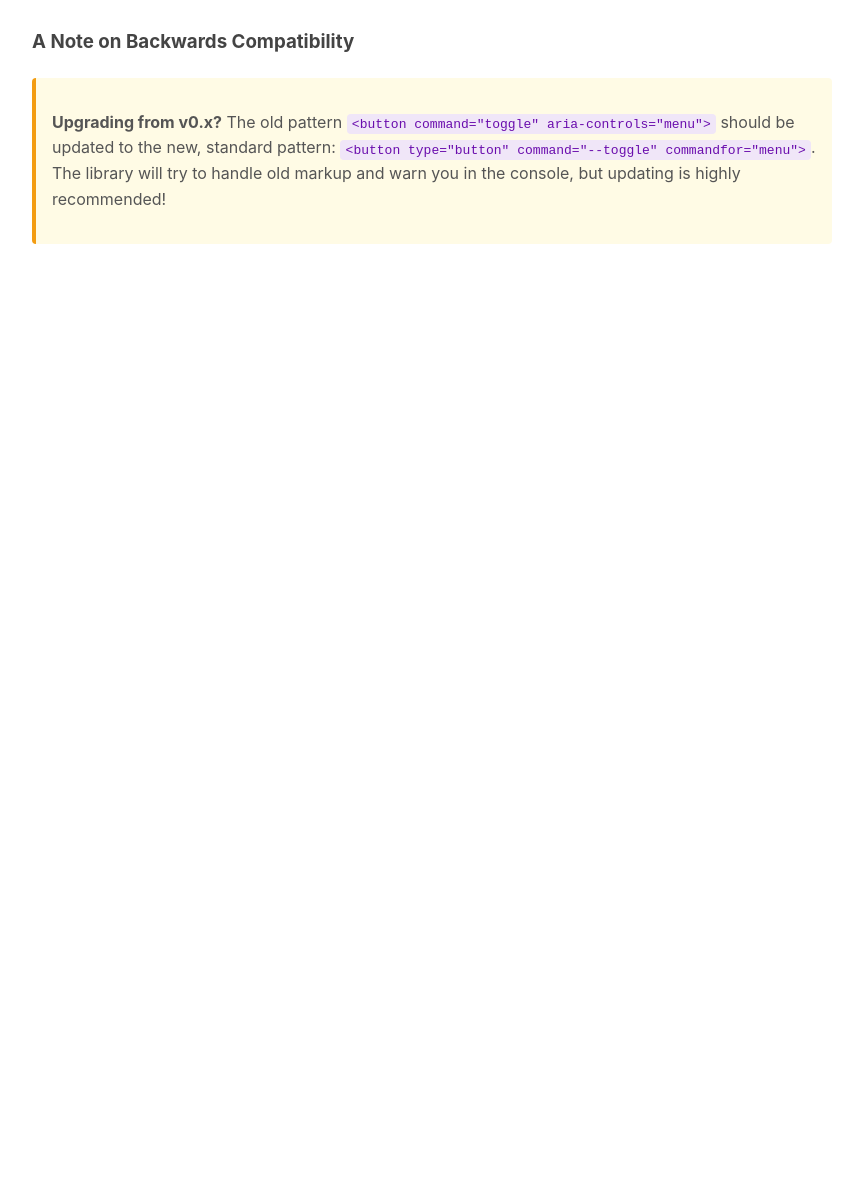
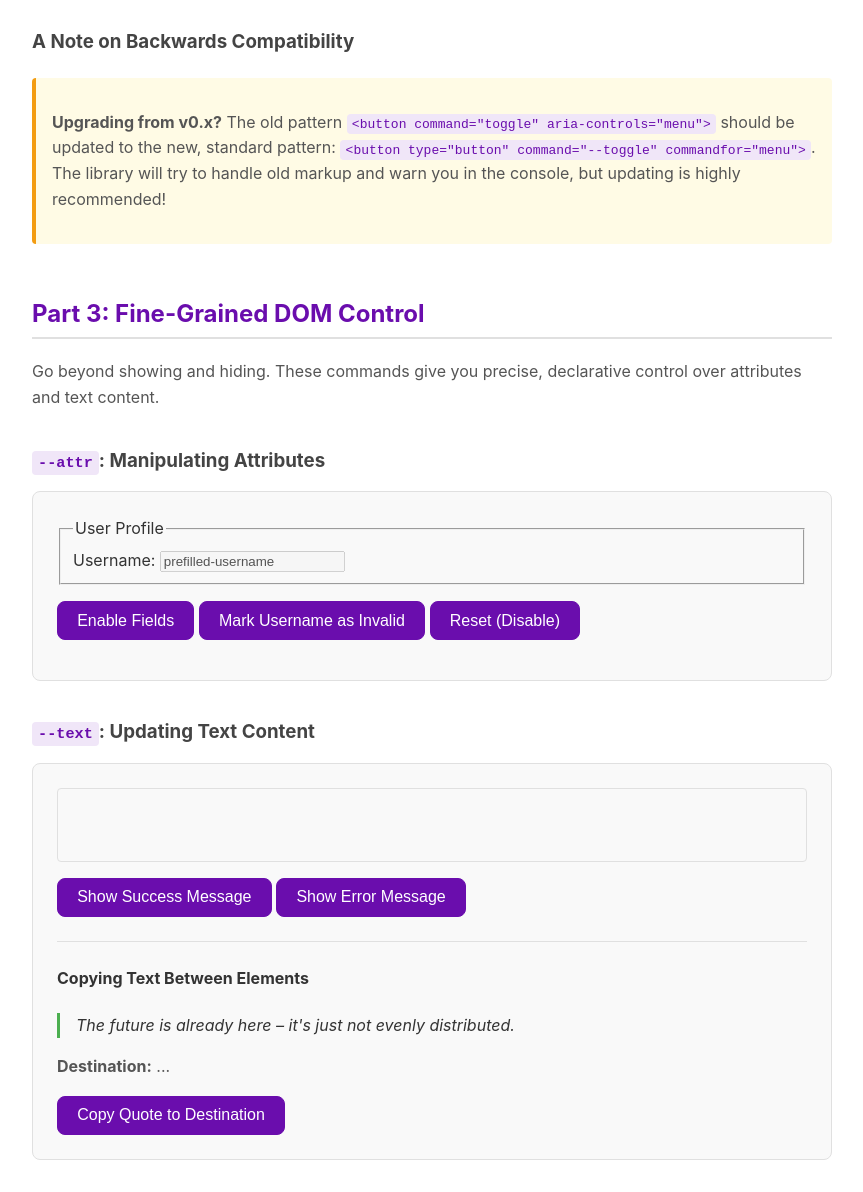
Before and after one commit to olgam4/invokers, a website: page docs/example.html in a window 1280 px wide. Shown: the part 1569-2761 px from the top of the page, without its empty margins (208-1071 px from the left). Before the commit the page ends 1869 px from the top, so only its background shows below. Drawn offline with Linux system fonts and the light colour scheme.

Commit message:
examples

```diff
--- a/docs/example.html
+++ b/docs/example.html
@@ -123,6 +123,98 @@
     <div class="note">
       <p><strong>Upgrading from v0.x?</strong> The old pattern <code>&lt;button command="toggle" aria-controls="menu"&gt;</code> should be updated to the new, standard pattern: <code>&lt;button type="button" command="--toggle" commandfor="menu"&gt;</code>. The library will try to handle old markup and warn you in the console, but updating is highly recommended!</p>
     </div>
+
+    <!-- =================================================================== -->
+    <h2 id="dom-control">Part 3: Fine-Grained DOM Control</h2>
+    <!-- =================================================================== -->
+    <p>Go beyond showing and hiding. These commands give you precise, declarative control over attributes and text content.</p>
+
+    <h3><code>--attr</code>: Manipulating Attributes</h3>
+    <div class="demo-box">
+      <fieldset id="user-fieldset" disabled>
+        <legend>User Profile</legend>
+        <label for="username">Username:</label>
+        <input id="username" type="text" value="prefilled-username" aria-invalid="false">
+      </fieldset>
+
+      <p style="margin-top: 1rem;">
+        <!-- The `--attr:remove` command -->
+        <button type="button"
+          command="--attr:remove"
+          commandfor="user-fieldset"
+          data-attr-name="disabled">
+          Enable Fields
+        </button>
+
+        <!-- The `--attr:set` command -->
+        <button type="button"
+          command="--attr:set"
+          commandfor="username"
+          data-attr-name="aria-invalid"
+          data-attr-value="true">
+          Mark Username as Invalid
+        </button>
+
+        <!-- A button to reset the state for the demo -->
+        <button type="button"
+          command="--attr:set"
+          commandfor="user-fieldset"
+          data-attr-name="disabled"
+          data-attr-value=""> <!-- Setting an empty value is the same as presence -->
+          Reset (Disable)
+        </button>
+      </p>
+
+      <style>
+        /* Style for the --attr:set example */
+        #username[aria-invalid="true"] {
+          border-color: tomato;
+          box-shadow: 0 0 5px rgba(255, 99, 71, 0.5);
+        }
+      </style>
+    </div>
+
+    <h3><code>--text</code>: Updating Text Content</h3>
+    <div class="demo-box">
+      <div id="status-message" role="status" style="padding: 1rem; border: 1px solid var(--border-color); border-radius: 4px; min-height: 2.5rem; text-align: center; transition: background-color 0.3s;">
+        <!-- This is the target for text updates -->
+      </div>
+
+      <p style="margin-top: 1rem;">
+        <!-- The `--text:set` command -->
+        <button type="button"
+          command="--text:set"
+          commandfor="status-message"
+          data-text-value="✅ Profile saved successfully!">
+          Show Success Message
+        </button>
+
+        <!-- The `--text:set` command with a different value -->
+        <button type="button"
+          command="--text:set"
+          commandfor="status-message"
+          data-text-value="❌ Error: Please check your input.">
+          Show Error Message
+        </button>
+      </p>
+
+      <hr style="border: none; border-top: 1px solid var(--border-color); margin: 1.5rem 0;">
+
+      <h4>Copying Text Between Elements</h4>
+      <blockquote id="source-quote" style="border-left: 3px solid var(--brand-secondary); padding-left: 1rem; margin-left: 0; font-style: italic;">
+        The future is already here – it's just not evenly distributed.
+      </blockquote>
+      <p><b>Destination:</b> <span id="destination-quote">...</span></p>
+
+      <!-- The `--text:copy` command -->
+      <button type="button"
+        command="--text:copy"
+        commandfor="destination-quote"
+        data-copy-from="#source-quote">
+        Copy Quote to Destination
+      </button>
+    </div>
+
   </main>
 
   <!-- =================================================================== -->
```
